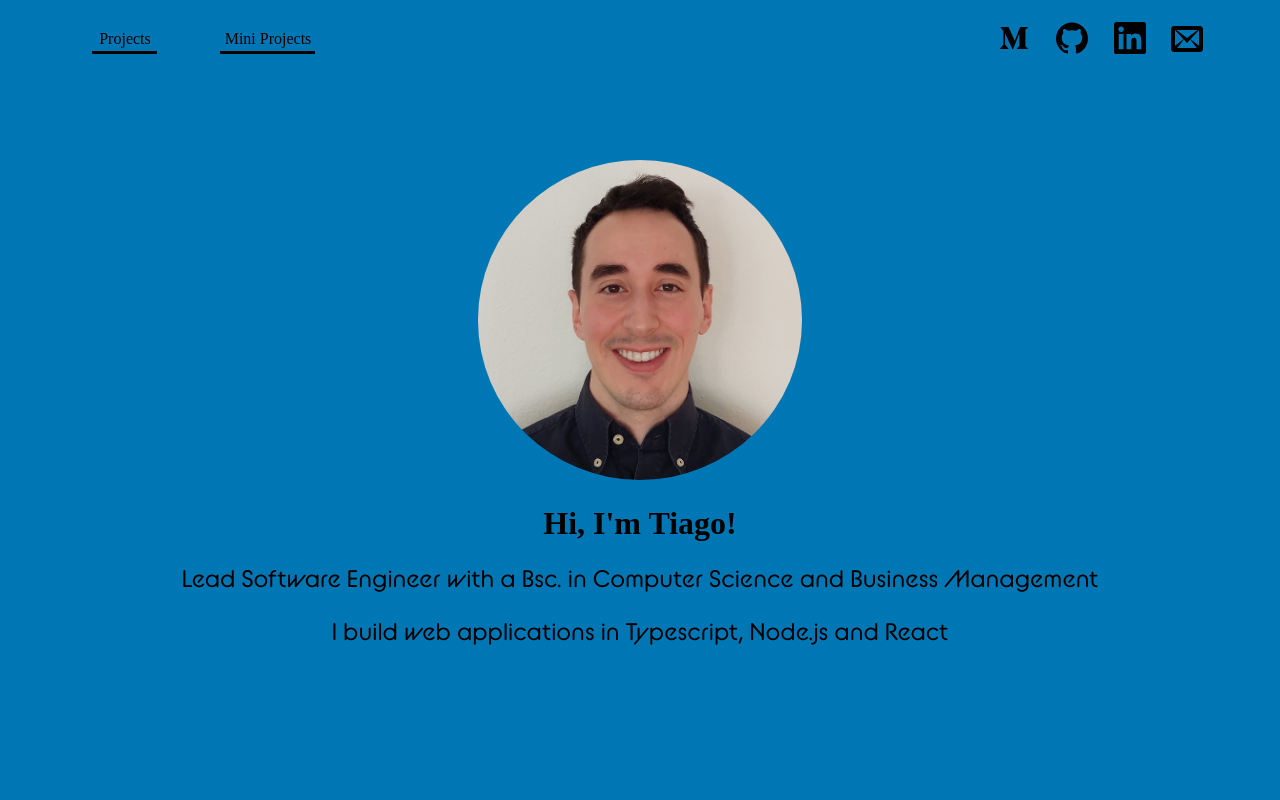
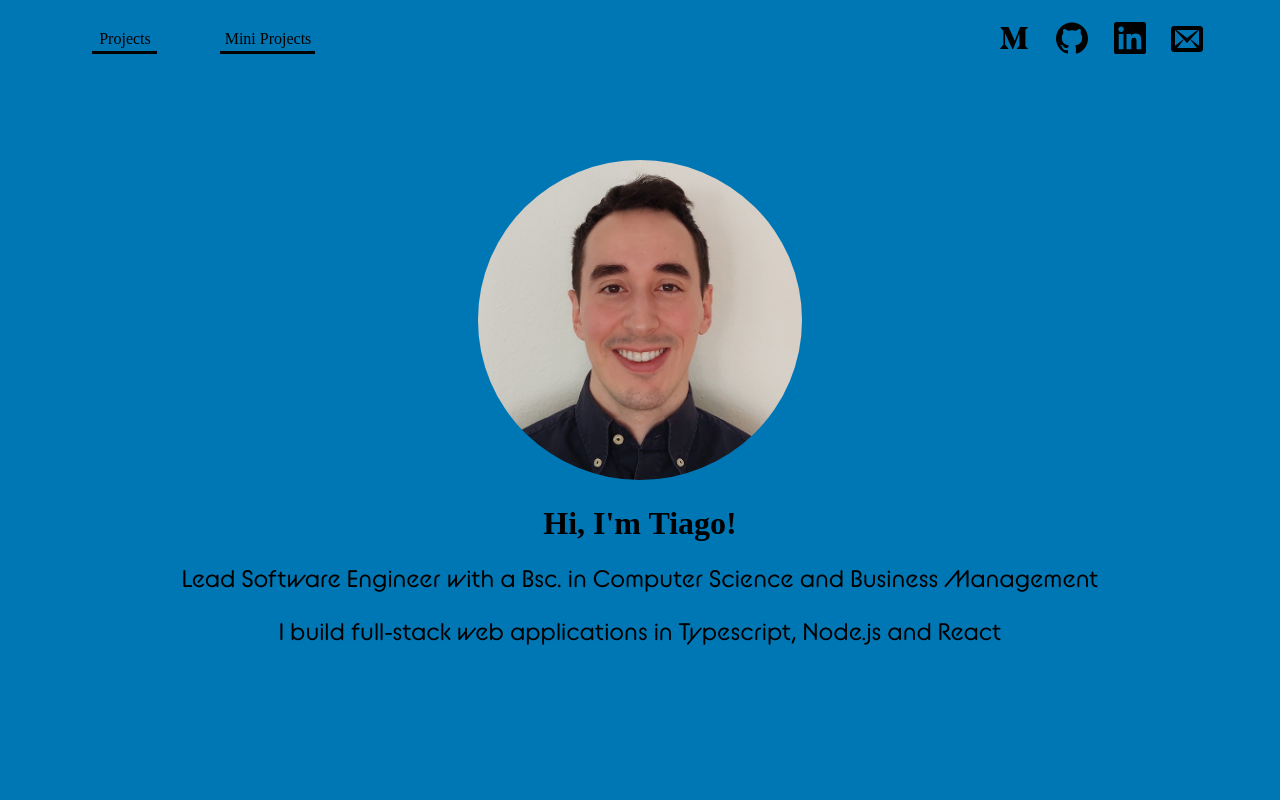
Before and after one commit to tiagofbsantos/tiagofbsantoscom, a React (Create React App) app: page / in a window 1280 px wide. Shown: the top 800 px of the page. Built offline with nearby package versions, Linux system fonts and the light colour scheme; a web font is replaced by a local one.

Commit message:
minor about me improvement.

```diff
--- a/src/components/about-me/about-me.jsx
+++ b/src/components/about-me/about-me.jsx
@@ -11,7 +11,7 @@ const AboutMe = () => {
         Lead Software Engineer with a Bsc. in Computer Science and
         Business Management
       </p>
-      <p>I build web applications in Typescript, Node.js and React</p>
+      <p>I build full-stack web applications in Typescript, Node.js and React</p>
     </header>
   );
 };
```
